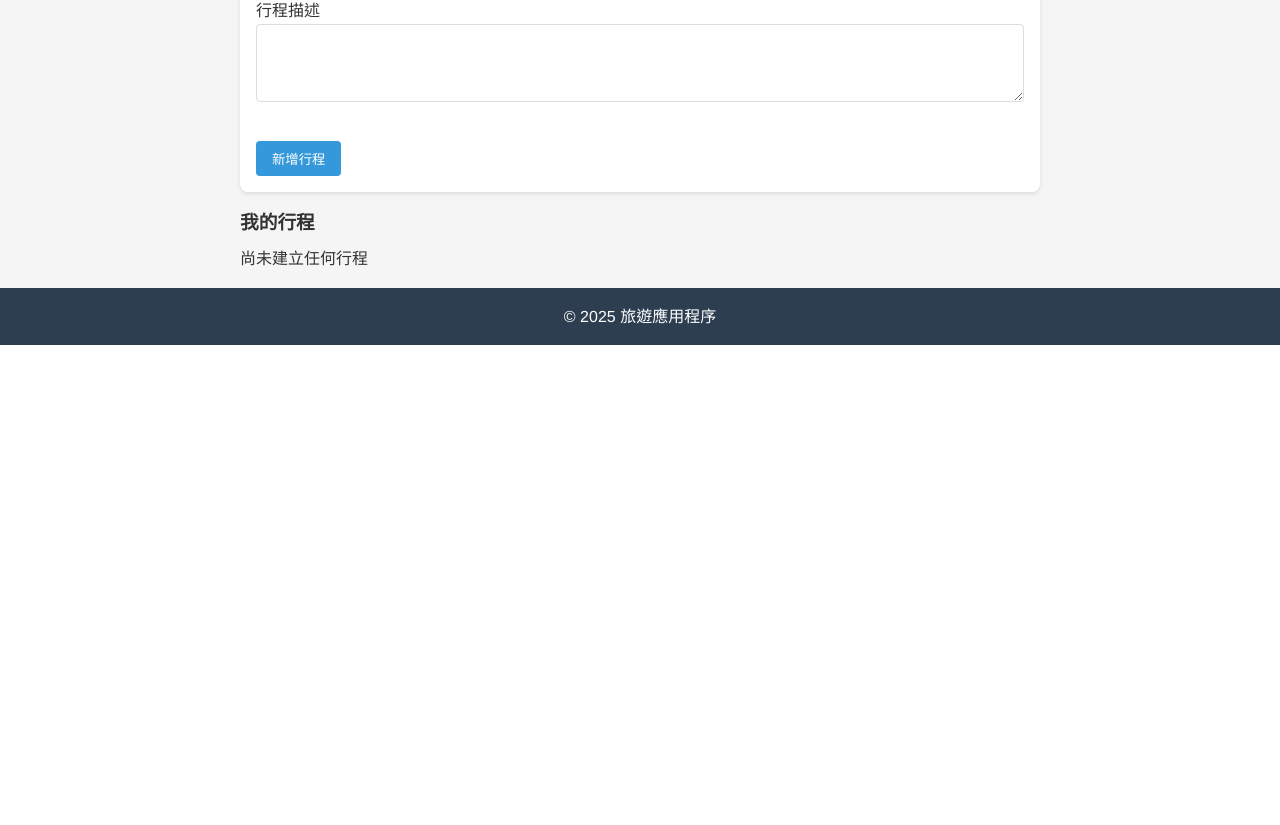
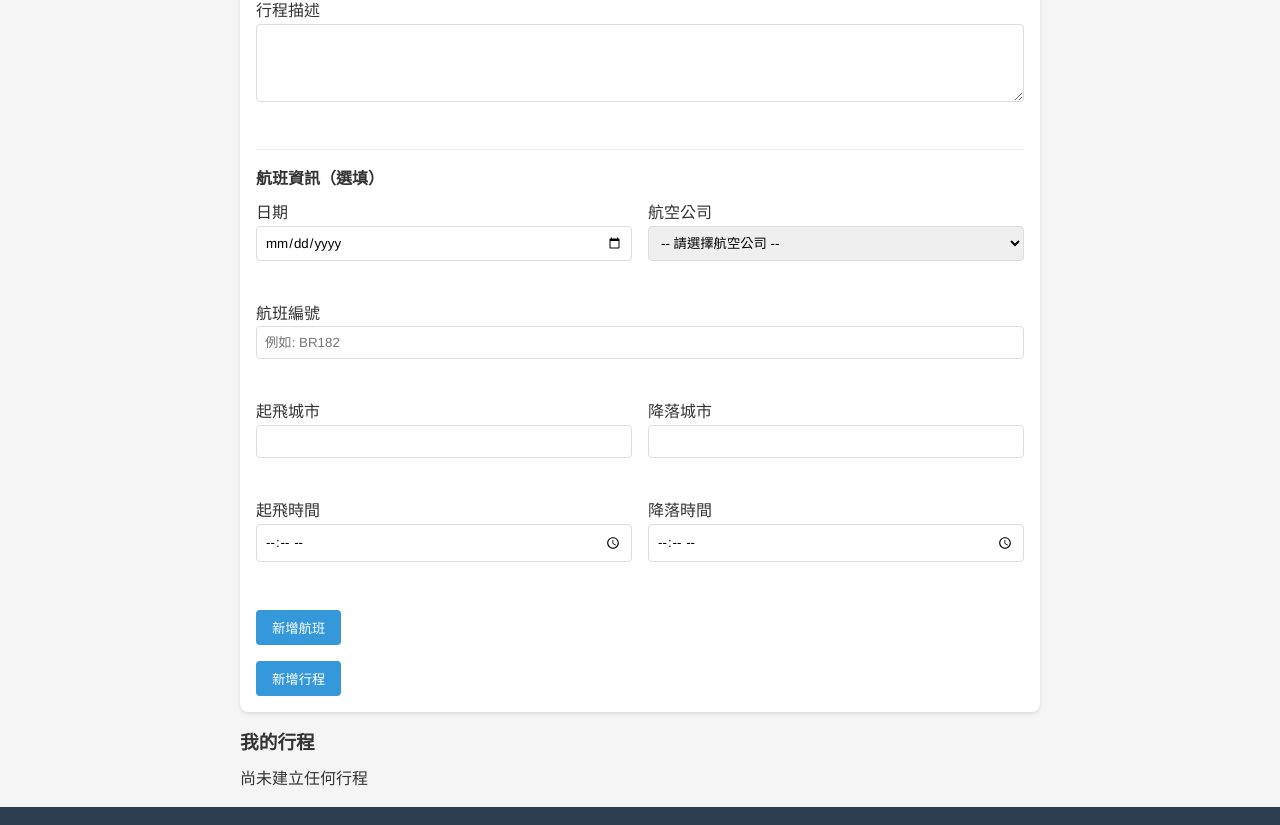
Before and after one commit to Hodaren2022/TravelAPP, a React (Vite) app: page / in a window 1280 px wide. Shown: the part 570-1395 px from the top of the page. Before the commit the page ends 915 px from the top, so only its background shows below. Built offline with nearby package versions, Linux system fonts and the light colour scheme.

Commit message:
Flight info added

```diff
--- a/src/pages/TripManagement.jsx
+++ b/src/pages/TripManagement.jsx
@@ -23,6 +23,44 @@ const TripForm = styled.form`
   margin-bottom: 1rem;
 `
 
+const FormSection = styled.div`
+  margin-top: 1.5rem;
+  border-top: 1px solid #eee;
+  padding-top: 1rem;
+`
+
+const FormRow = styled.div`
+  display: flex;
+  gap: 1rem;
+  margin-bottom: 1rem;
+
+  @media (max-width: 768px) {
+    flex-direction: column;
+    gap: 0.5rem;
+  }
+`
+
+const FormGroup = styled.div`
+  flex: 1;
+  margin-bottom: 0.5rem;
+`
+
+const FlightTable = styled.table`
+  width: 100%;
+  border-collapse: collapse;
+  margin-top: 0.5rem;
+
+  th, td {
+    border: 1px solid #ddd;
+    padding: 8px;
+    text-align: left;
+  }
+
+  th {
+    background-color: #f2f2f2;
+  }
+`
+
 const ButtonGroup = styled.div`
   display: flex;
   gap: 0.5rem;
@@ -38,6 +76,18 @@ const Button = styled.button`
   cursor: pointer;
 `
 
+// 台灣航空公司列表
+const taiwanAirlines = [
+  '中華航空',
+  '長榮航空',
+  '立榮航空',
+  '華信航空',
+  '台灣虎航',
+  '星宇航空',
+  '遠東航空',
+  '其他'
+];
+
 const TripManagement = () => {
   const { trips, setTrips, setSelectedTripId } = useTrip();
 
@@ -47,7 +97,19 @@ const TripManagement = () => {
     destination: '',
     startDate: '',
     endDate: '',
-    description: ''
+    description: '',
+    flights: []
+  });
+
+  const [newFlight, setNewFlight] = useState({
+    date: '',
+    airline: '',
+    flightNumber: '',
+    departureCity: '',
+    arrivalCity: '',
+    departureTime: '',
+    arrivalTime: '',
+    customAirline: ''
   });
 
   const [isEditing, setIsEditing] = useState(false);
@@ -55,6 +117,49 @@ const TripManagement = () => {
   const handleInputChange = (e) => {
     const { name, value } = e.target;
     setNewTrip(prev => ({ ...prev, [name]: value }));
+  };
+
+  const handleFlightInputChange = (e) => {
+    const { name, value } = e.target;
+    setNewFlight(prev => ({ ...prev, [name]: value }));
+  };
+
+  const addFlight = () => {
+    // 處理自定義航空公司
+    let airlineName = newFlight.airline;
+    if (airlineName === '其他' && newFlight.customAirline) {
+      airlineName = newFlight.customAirline;
+    }
+
+    const flight = {
+      ...newFlight,
+      airline: airlineName,
+      id: Date.now().toString()
+    };
+
+    setNewTrip(prev => ({
+      ...prev,
+      flights: [...(prev.flights || []), flight]
+    }));
+
+    // 重置航班表單
+    setNewFlight({
+      date: '',
+      airline: '',
+      flightNumber: '',
+      departureCity: '',
+      arrivalCity: '',
+      departureTime: '',
+      arrivalTime: '',
+      customAirline: ''
+    });
+  };
+
+  const removeFlight = (flightId) => {
+    setNewTrip(prev => ({
+      ...prev,
+      flights: prev.flights.filter(flight => flight.id !== flightId)
+    }));
   };
 
   const handleSubmit = (e) => {
@@ -76,7 +181,19 @@ const TripManagement = () => {
       destination: '',
       startDate: '',
       endDate: '',
-      description: ''
+      description: '',
+      flights: []
+    });
+
+    setNewFlight({
+      date: '',
+      airline: '',
+      flightNumber: '',
+      departureCity: '',
+      arrivalCity: '',
+      departureTime: '',
+      arrivalTime: '',
+      customAirline: ''
     });
   };
 
@@ -155,6 +272,154 @@ const TripManagement = () => {
           ></textarea>
         </div>
 
+        <FormSection>
+          <h4>航班資訊（選填）</h4>
+
+          <FormRow>
+            <FormGroup>
+              <label htmlFor="flightDate">日期</label>
+              <input
+                type="date"
+                id="flightDate"
+                name="date"
+                value={newFlight.date}
+                onChange={handleFlightInputChange}
+              />
+            </FormGroup>
+
+            <FormGroup>
+              <label htmlFor="airline">航空公司</label>
+              <select
+                id="airline"
+                name="airline"
+                value={newFlight.airline}
+                onChange={handleFlightInputChange}
+              >
+                <option value="">-- 請選擇航空公司 --</option>
+                {taiwanAirlines.map(airline => (
+                  <option key={airline} value={airline}>{airline}</option>
+                ))}
+              </select>
+            </FormGroup>
+
+            {newFlight.airline === '其他' && (
+              <FormGroup>
+                <label htmlFor="customAirline">自定義航空公司</label>
+                <input
+                  type="text"
+                  id="customAirline"
+                  name="customAirline"
+                  value={newFlight.customAirline}
+                  onChange={handleFlightInputChange}
+                />
+              </FormGroup>
+            )}
+          </FormRow>
+
+          <FormRow>
+            <FormGroup>
+              <label htmlFor="flightNumber">航班編號</label>
+              <input
+                type="text"
+                id="flightNumber"
+                name="flightNumber"
+                value={newFlight.flightNumber}
+                onChange={handleFlightInputChange}
+                placeholder="例如: BR182"
+              />
+            </FormGroup>
+          </FormRow>
+
+          <FormRow>
+            <FormGroup>
+              <label htmlFor="departureCity">起飛城市</label>
+              <input
+                type="text"
+                id="departureCity"
+                name="departureCity"
+                value={newFlight.departureCity}
+                onChange={handleFlightInputChange}
+              />
+            </FormGroup>
+
+            <FormGroup>
+              <label htmlFor="arrivalCity">降落城市</label>
+              <input
+                type="text"
+                id="arrivalCity"
+                name="arrivalCity"
+                value={newFlight.arrivalCity}
+                onChange={handleFlightInputChange}
+              />
+            </FormGroup>
+          </FormRow>
+
+          <FormRow>
+            <FormGroup>
+              <label htmlFor="departureTime">起飛時間</label>
+              <input
+                type="time"
+                id="departureTime"
+                name="departureTime"
+                value={newFlight.departureTime}
+                onChange={handleFlightInputChange}
+              />
+            </FormGroup>
+
+            <FormGroup>
+              <label htmlFor="arrivalTime">降落時間</label>
+              <input
+                type="time"
+                id="arrivalTime"
+                name="arrivalTime"
+                value={newFlight.arrivalTime}
+                onChange={handleFlightInputChange}
+              />
+            </FormGroup>
+          </FormRow>
+
+          <Button
+            type="button"
+            primary
+            onClick={addFlight}
+            style={{ marginTop: '0.5rem' }}
+          >
+            新增航班
+          </Button>
+
+          {newTrip.flights && newTrip.flights.length > 0 && (
+            <div style={{ marginTop: '1rem' }}>
+              <h5>已新增航班</h5>
+              <FlightTable>
+                <thead>
+                  <tr>
+                    <th>日期</th>
+                    <th>航空公司</th>
+                    <th>航班編號</th>
+                    <th>起飛/降落城市</th>
+                    <th>起飛/降落時間</th>
+                    <th>操作</th>
+                  </tr>
+                </thead>
+                <tbody>
+                  {newTrip.flights.map(flight => (
+                    <tr key={flight.id}>
+                      <td>{flight.date}</td>
+                      <td>{flight.airline}</td>
+                      <td>{flight.flightNumber}</td>
+                      <td>{flight.departureCity}/{flight.arrivalCity}</td>
+                      <td>{flight.departureTime}/{flight.arrivalTime}</td>
+                      <td>
+                        <Button onClick={() => removeFlight(flight.id)}>刪除</Button>
+                      </td>
+                    </tr>
+                  ))}
+                </tbody>
+              </FlightTable>
+            </div>
+          )}
+        </FormSection>
+
         <ButtonGroup>
           <Button primary type="submit">
             {isEditing ? '更新行程' : '新增行程'}
@@ -188,6 +453,35 @@ const TripManagement = () => {
               <p><strong>目的地:</strong> {trip.destination}</p>
               <p><strong>日期:</strong> {trip.startDate} 至 {trip.endDate}</p>
               <p>{trip.description}</p>
+
+              {trip.flights && trip.flights.length > 0 && (
+                <div style={{ marginTop: '1rem' }}>
+                  <h5>航班資訊</h5>
+                  <FlightTable>
+                    <thead>
+                      <tr>
+                        <th>日期</th>
+                        <th>航空公司</th>
+                        <th>航班編號</th>
+                        <th>起飛/降落城市</th>
+                        <th>起飛/降落時間</th>
+                      </tr>
+                    </thead>
+                    <tbody>
+                      {trip.flights.map(flight => (
+                        <tr key={flight.id}>
+                          <td>{flight.date}</td>
+                          <td>{flight.airline}</td>
+                          <td>{flight.flightNumber}</td>
+                          <td>{flight.departureCity}/{flight.arrivalCity}</td>
+                          <td>{flight.departureTime}/{flight.arrivalTime}</td>
+                        </tr>
+                      ))}
+                    </tbody>
+                  </FlightTable>
+                </div>
+              )}
+
               <ButtonGroup>
                 <Button primary onClick={() => handleEdit(trip)}>編輯</Button>
                 <Button onClick={() => handleDelete(trip.id)}>刪除</Button>
```
